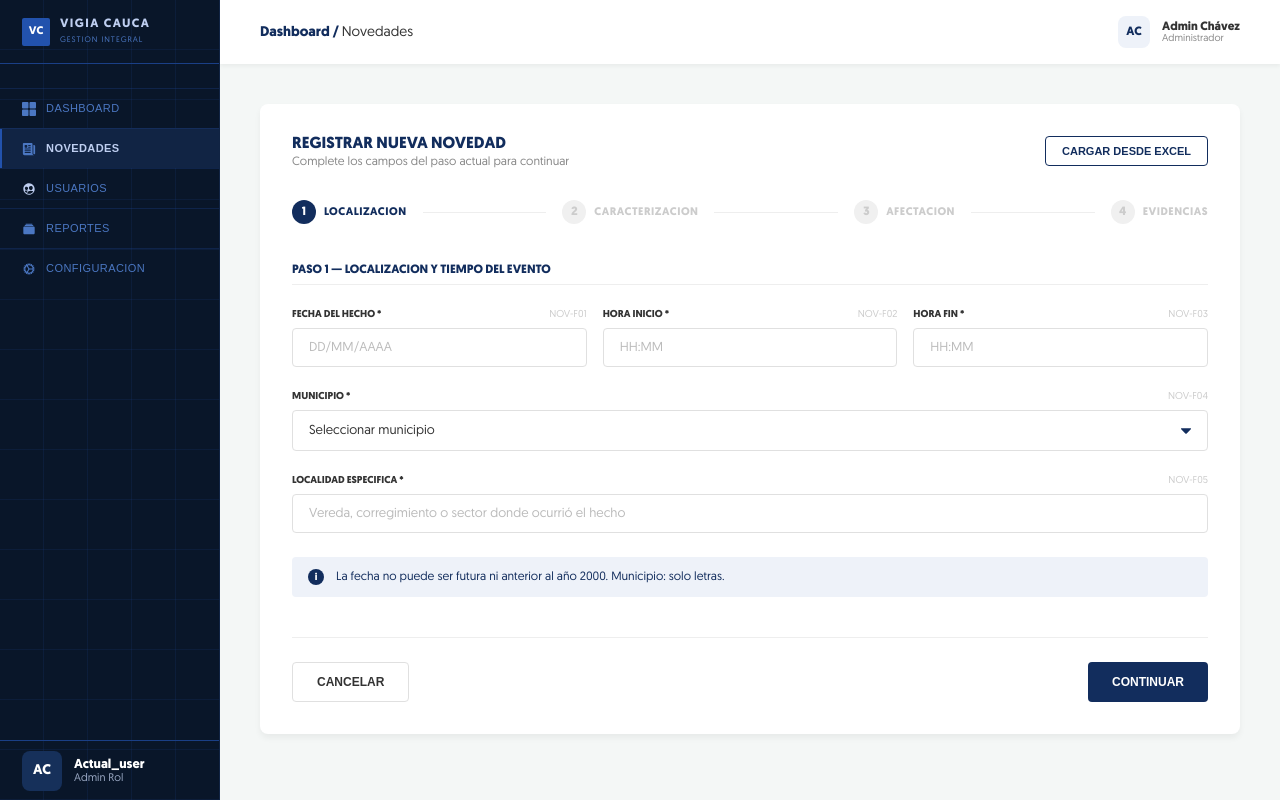
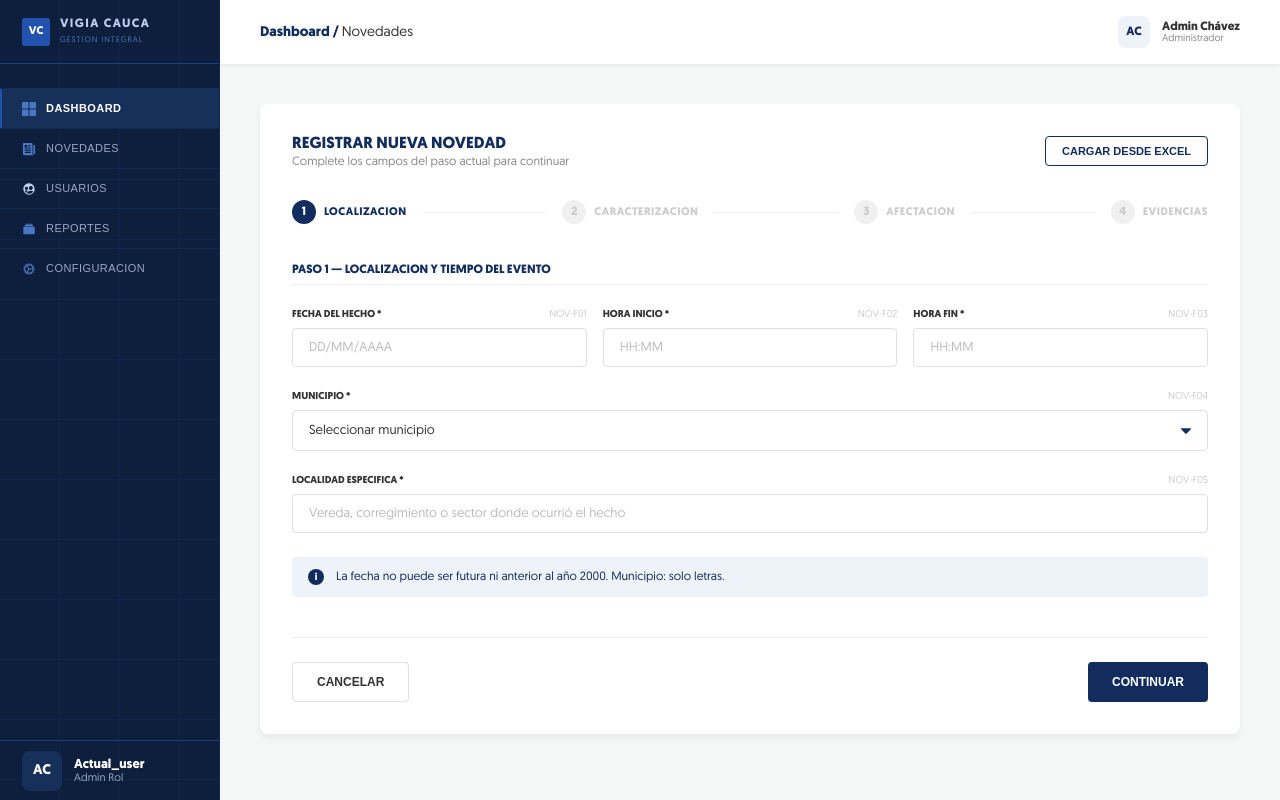
Before and after one commit to StreetRogue/vigia-cauca, a React (Vite) app in the folder Frontend-Vigia/: page /novedades in a window 1280 px wide. Built offline with nearby package versions, Linux system fonts and the light colour scheme.

Commit message:
feat: sidebar color match + URL-based routing in NavMenu

```diff
--- a/Frontend-Vigia/src/components/atoms/NavItem.module.css
+++ b/Frontend-Vigia/src/components/atoms/NavItem.module.css
@@ -3,9 +3,9 @@
   width: 100%;
   min-height: 40px;
   border: 0;
-  border-top: 1px solid rgba(26, 63, 134, 0.35);
+  border-top: 1px solid rgba(22, 48, 90, 0.6);
   background: transparent;
-  color: var(--color-primary-400);
+  color: #9aa8c3;
   display: inline-flex;
   align-items: center;
   gap: 10px;
@@ -15,21 +15,22 @@
   letter-spacing: 0.04em;
   text-transform: uppercase;
   cursor: pointer;
+  transition: background 0.15s, color 0.15s;
 }
 
 .navItem:hover {
-  background: rgba(17, 36, 68, 0.5);
-  color: var(--color-primary-100);
+  background: #16305a;
+  color: #ffffff;
 }
 
 .navItem:focus-visible {
-  outline: 1px solid var(--color-primary-500);
+  outline: 1px solid #2252ad;
   outline-offset: -1px;
 }
 
 .selected {
-  background: var(--color-navy-800);
-  color: var(--color-primary-100);
+  background: #16305a;
+  color: #ffffff;
   font-weight: 700;
 }
 
@@ -40,7 +41,7 @@
   top: 0;
   width: 2px;
   height: 100%;
-  background: var(--color-primary-500);
+  background: #2252ad;
 }
 
 .navIcon {
--- a/Frontend-Vigia/src/components/molecules/NavMenu.tsx
+++ b/Frontend-Vigia/src/components/molecules/NavMenu.tsx
@@ -1,20 +1,32 @@
-import { useState } from "react";
 import type { ReactNode } from "react";
+import { useLocation, useNavigate } from "react-router-dom";
 import { NavItem } from "../atoms/NavItem";
 import styles from "./NavMenu.module.css";
 
 export interface NavMenuProps {
-  items: Array<{ label: string; icon?: ReactNode }>;
+  items: Array<{ label: string; icon?: ReactNode; to?: string }>;
   selectedItem?: string;
   onItemSelect?: (label: string) => void;
 }
 
-export function NavMenu({ items, selectedItem: initialSelected = "", onItemSelect }: NavMenuProps) {
-  const [selectedItem, setSelectedItem] = useState(initialSelected);
+export function NavMenu({ items, selectedItem, onItemSelect }: NavMenuProps) {
+  const navigate = useNavigate();
+  const { pathname } = useLocation();
 
-  const handleItemClick = (label: string) => {
-    setSelectedItem(label);
+  const resolveSelected = () => {
+    // Priority 1: match by current URL path
+    const byRoute = items.find((item) => item.to && pathname.startsWith(item.to));
+    if (byRoute) return byRoute.label;
+    // Priority 2: controlled selectedItem prop
+    if (selectedItem) return selectedItem;
+    return "";
+  };
+
+  const activeLabel = resolveSelected();
+
+  const handleClick = (label: string, to?: string) => {
     onItemSelect?.(label);
+    if (to) navigate(to);
   };
 
   return (
@@ -25,8 +37,8 @@ export function NavMenu({ items, selectedItem: initialSelected = "", onItemSelec
             <NavItem
               label={item.label}
               icon={item.icon}
-              isSelected={selectedItem === item.label}
-              onClick={() => handleItemClick(item.label)}
+              isSelected={activeLabel === item.label}
+              onClick={() => handleClick(item.label, item.to)}
             />
           </li>
         ))}
--- a/Frontend-Vigia/src/components/organisms/Sidebar.module.css
+++ b/Frontend-Vigia/src/components/organisms/Sidebar.module.css
@@ -2,8 +2,8 @@
   position: relative;
   width: 220px;
   min-height: 100vh;
-  background: var(--color-navy-900);
-  border-right: 1px solid var(--color-navy-800);
+  background: #0d1f3c;
+  border-right: 1px solid #112a54;
   display: flex;
   flex-direction: column;
   overflow: hidden;
@@ -16,16 +16,16 @@
     repeating-linear-gradient(
       to right,
       transparent 0,
-      transparent 43px,
-      rgba(26, 63, 134, 0.18) 43px,
-      rgba(26, 63, 134, 0.18) 44px
+      transparent 59px,
+      rgba(17, 42, 84, 0.5) 59px,
+      rgba(17, 42, 84, 0.5) 60px
     ),
     repeating-linear-gradient(
       to bottom,
       transparent 0,
-      transparent 49px,
-      rgba(26, 63, 134, 0.18) 49px,
-      rgba(26, 63, 134, 0.18) 50px
+      transparent 59px,
+      rgba(17, 42, 84, 0.5) 59px,
+      rgba(17, 42, 84, 0.5) 60px
     );
   pointer-events: none;
 }
--- a/Frontend-Vigia/src/pages/UsersManagementPage/UsersManagementPage.tsx
+++ b/Frontend-Vigia/src/pages/UsersManagementPage/UsersManagementPage.tsx
@@ -11,9 +11,9 @@ import configuracionIcon from "../../assets/configuracion_icon.svg";
 import styles from "./UsersManagementPage.module.css";
 
 const menuItems = [
-  { label: "DASHBOARD", icon: <img src={dashboardIcon} alt="" /> },
-  { label: "NOVEDADES", icon: <img src={novedadesIcon} alt="" /> },
-  { label: "USUARIOS", icon: <img src={usuariosIcon} alt="" /> },
+  { label: "DASHBOARD", icon: <img src={dashboardIcon} alt="" />, to: "/" },
+  { label: "NOVEDADES", icon: <img src={novedadesIcon} alt="" />, to: "/novedades" },
+  { label: "USUARIOS", icon: <img src={usuariosIcon} alt="" />, to: "/usuarios" },
   { label: "REPORTES", icon: <img src={reportesIcon} alt="" /> },
   { label: "CONFIGURACION", icon: <img src={configuracionIcon} alt="" /> },
 ];
--- a/Frontend-Vigia/src/screens/NovedadesScreen.tsx
+++ b/Frontend-Vigia/src/screens/NovedadesScreen.tsx
@@ -274,13 +274,13 @@ export function NovedadesScreen() {
 
   // ── Render ────────────────────────────────────────────────────────────────
   const menuItems = [
-    { label: 'DASHBOARD', icon: <img src={dashboardIcon} alt="" /> },
-    { label: 'NOVEDADES', icon: <img src={novedadesIcon} alt="" /> },
-    { label: 'USUARIOS', icon: <img src={usuariosIcon} alt="" /> },
+    { label: 'DASHBOARD', icon: <img src={dashboardIcon} alt="" />, to: '/' },
+    { label: 'NOVEDADES', icon: <img src={novedadesIcon} alt="" />, to: '/novedades' },
+    { label: 'USUARIOS', icon: <img src={usuariosIcon} alt="" />, to: '/usuarios' },
     { label: 'REPORTES', icon: <img src={reportesIcon} alt="" /> },
     { label: 'CONFIGURACION', icon: <img src={configuracionIcon} alt="" /> },
   ];
-  const sidebarNav = <NavMenu items={menuItems} selectedItem="NOVEDADES" />;
+  const sidebarNav = <NavMenu items={menuItems} />;
   const sidebarFooter = <UserCard name="Actual_user" role="Admin Rol" />;
 
   return (
```
